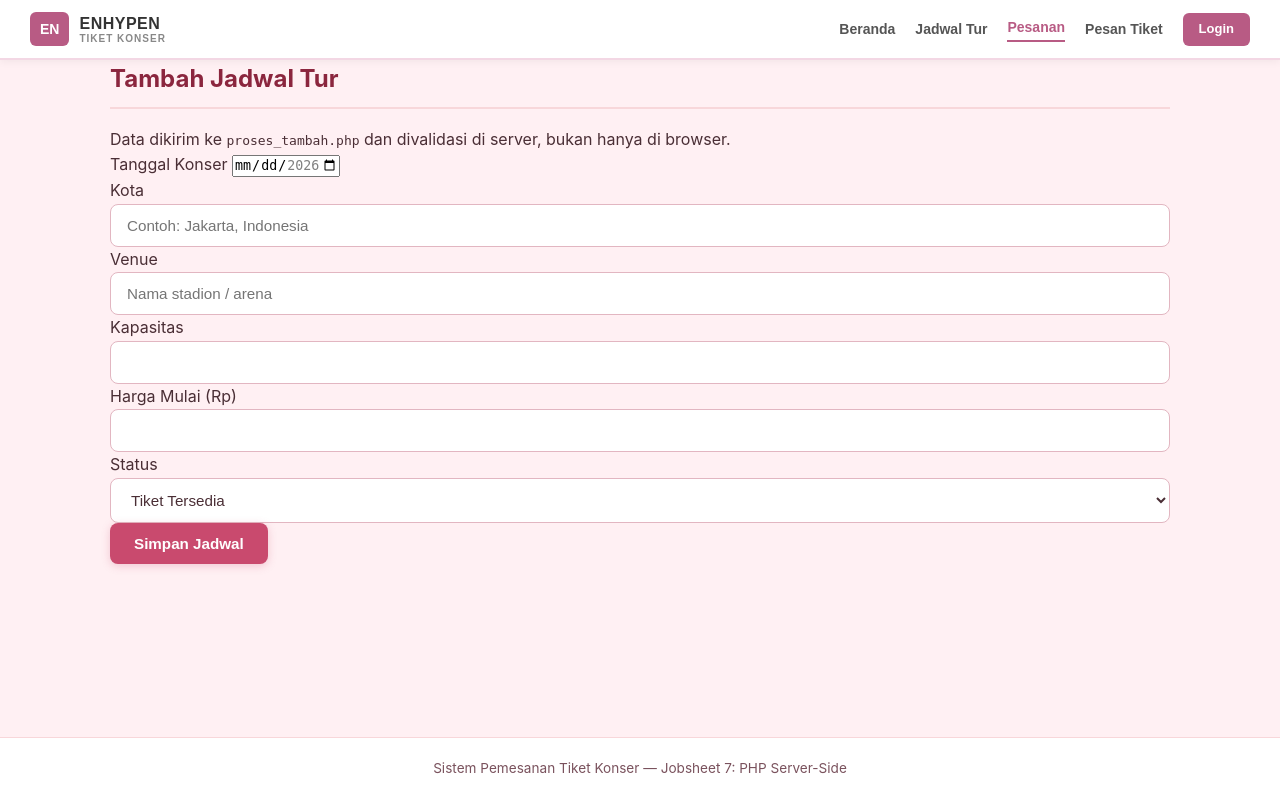
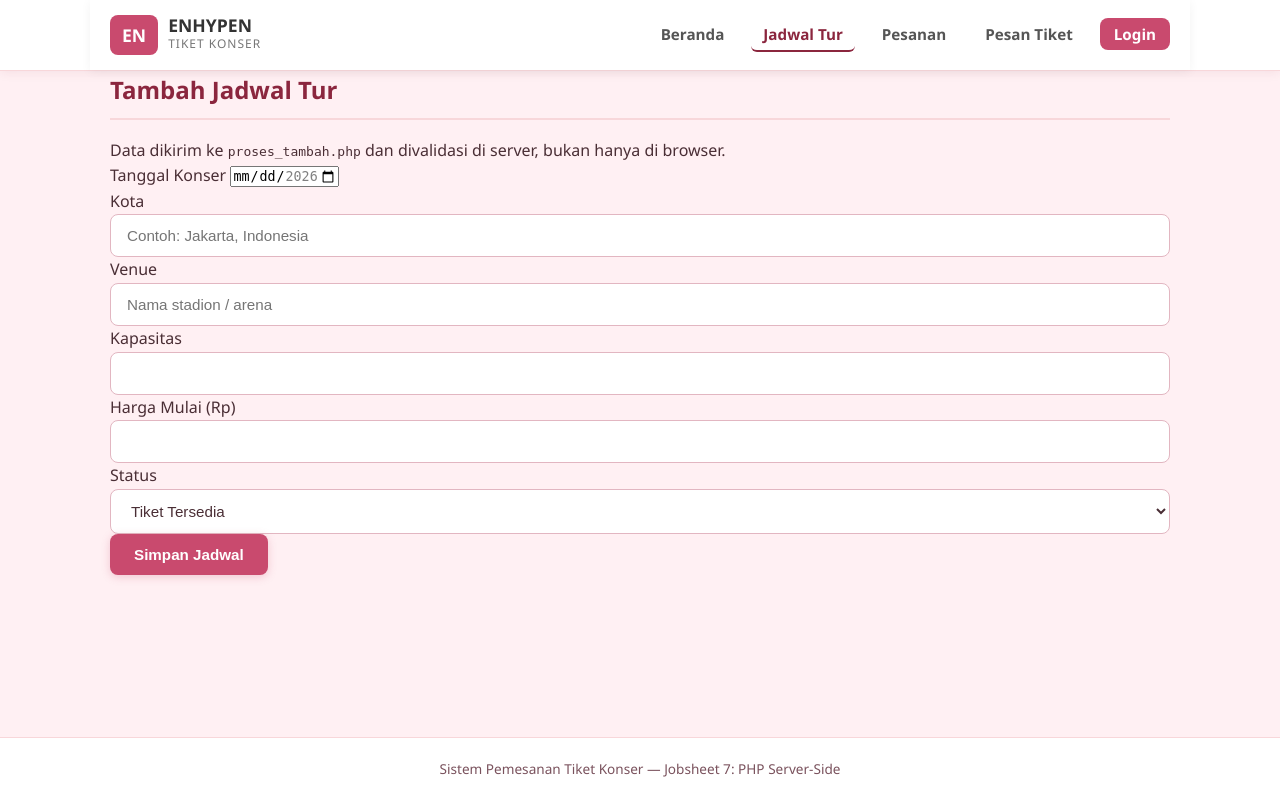
Before and after one commit to pinkannanda/pemrogramanweb2026, a PHP site: page /jadwal/tambah.php in a window 1280 px wide. Run offline with PHP 8.4, Linux system fonts and the light colour scheme; data that the repository does not hold is empty.

Commit message:
Fix orders table layout and mobile responsive navbar header

```diff
--- a/enhypen-tiket/includes/header.php
+++ b/enhypen-tiket/includes/header.php
@@ -2,43 +2,93 @@
 if (session_status() === PHP_SESSION_NONE) {
     session_start();
 }
+$isLoggedIn = isset($_SESSION['user']);
+$username = $isLoggedIn ? $_SESSION['user']['username'] : '';
 ?>
 <!DOCTYPE html>
 <html lang="id">
 <head>
-    <meta charset="UTF-8">
-    <meta name="viewport" content="width=device-width, initial-scale=1.0">
-    <title>Pesan Tiket — ENHYPEN Tickets</title>
-    <link rel="stylesheet" href="/assets/css/style.css">
-    <link rel="stylesheet" href="../assets/css/style.css">
+  <meta charset="UTF-8">
+  <meta name="viewport" content="width=device-width, initial-scale=1.0">
+  <title><?= isset($pageTitle) ? h($pageTitle) . ' - ' : '' ?>ENHYPEN Konser</title>
+  <link rel="stylesheet" href="/assets/css/style.css">
+  <style>
+    /* Style Navbar Responsive */
+    .navbar-container {
+      display: flex;
+      justify-content: space-between;
+      align-items: center;
+      padding: 15px 20px;
+      background-color: #ffffff;
+      box-shadow: 0 2px 10px rgba(0,0,0,0.05);
+      flex-wrap: wrap;
+      gap: 10px;
+    }
+    .nav-menu {
+      display: flex;
+      gap: 15px;
+      align-items: center;
+      list-style: none;
+      margin: 0;
+      padding: 0;
+      flex-wrap: wrap;
+    }
+    .nav-menu a {
+      text-decoration: none;
+      color: #555;
+      font-weight: 600;
+      font-size: 0.95rem;
+      padding: 6px 12px;
+      border-radius: 6px;
+      transition: all 0.2s;
+    }
+    .nav-menu a.active, .nav-menu a:hover {
+      color: #8b263e;
+      border-bottom: 2px solid #8b263e;
+    }
+    @media (max-width: 768px) {
+      .navbar-container {
+        flex-direction: column;
+        align-items: flex-start;
+      }
+      .nav-menu {
+        width: 100%;
+        justify-content: flex-start;
+        gap: 8px;
+      }
+      .nav-menu a {
+        font-size: 0.85rem;
+        padding: 5px 8px;
+      }
+    }
+  </style>
 </head>
-<body>
-    <header style="background: #ffffff; border-bottom: 2px solid #f3d7e4; padding: 12px 30px; display: flex; align-items: center; justify-content: space-between; box-shadow: 0 2px 8px rgba(0,0,0,0.05); font-family: sans-serif;">
-        <!-- Logo ENHYPEN -->
-        <div style="display: flex; align-items: center; gap: 10px;">
-            <span style="background: #b85b84; color: #ffffff; font-weight: bold; padding: 6px 10px; border-radius: 6px; font-size: 14px; display: inline-block;">EN</span>
-            <div style="display: flex; flex-direction: column; line-height: 1.2;">
-                <strong style="color: #333333; font-size: 16px; letter-spacing: 0.5px;">ENHYPEN</strong>
-                <small style="color: #888888; font-size: 10px; font-weight: 600; letter-spacing: 1px;">TIKET KONSER</small>
-            </div>
-        </div>
+<body style="background-color: #fff0f3; margin: 0; font-family: 'Segoe UI', Tahoma, Geneva, Verdana, sans-serif;">
 
-        <!-- Menu Navigasi & User Info -->
-        <nav style="display: flex; align-items: center; gap: 20px;">
-            <a href="/" style="text-decoration: none; color: #555555; font-weight: 600; font-size: 14px; transition: color 0.2s;">Beranda</a>
-            <a href="/jadwal/list.php" style="text-decoration: none; color: #555555; font-weight: 600; font-size: 14px; transition: color 0.2s;">Jadwal Tur</a>
-            <a href="/pesanan/list.php" style="text-decoration: none; color: #b85b84; font-weight: 700; font-size: 14px; border-bottom: 2px solid #b85b84; padding-bottom: 2px;">Pesanan</a>
-            <a href="/pesanan/tambah.php" style="text-decoration: none; color: #555555; font-weight: 600; font-size: 14px; transition: color 0.2s;">Pesan Tiket</a>
+<header style="background: #ffffff; border-bottom: 1px solid #f8d7da;">
+  <div class="navbar-container" style="max-width: 1100px; margin: 0 auto;">
+    <a href="/index.php" style="display: flex; align-items: center; gap: 10px; text-decoration: none;">
+      <div style="background-color: #c94a6e; color: #fff; font-weight: bold; padding: 6px 12px; border-radius: 8px; font-size: 1.1rem;">EN</div>
+      <div>
+        <div style="color: #333; font-weight: 800; font-size: 1.1rem; line-height: 1;">ENHYPEN</div>
+        <div style="color: #777; font-size: 0.75rem; letter-spacing: 1px;">TIKET KONSER</div>
+      </div>
+    </a>
 
-            <?php if (isset($_SESSION['user_id'])): ?>
-                <div style="display: flex; align-items: center; gap: 12px; margin-left: 15px; padding-left: 15px; border-left: 1px solid #e0e0e0;">
-                    <span style="background: #fdf0f5; color: #b85b84; font-weight: 700; font-size: 13px; padding: 6px 12px; border-radius: 20px; border: 1px solid #f3d7e4;">
-                        Hi, <?= htmlspecialchars($_SESSION['nama'] ?? $_SESSION['username']) ?>
-                    </span>
-                    <a href="/auth/logout.php" style="text-decoration: none; color: #dc3545; font-weight: 700; font-size: 13px; background: #fff0f0; padding: 6px 12px; border-radius: 6px; border: 1px solid #f8d7da; transition: all 0.2s;">Logout</a>
-                </div>
-            <?php else: ?>
-                <a href="/auth/login.php" style="text-decoration: none; color: #ffffff; background: #b85b84; font-weight: 600; font-size: 13px; padding: 6px 16px; border-radius: 6px;">Login</a>
-            <?php endif; ?>
-        </nav>
-    </header>
+    <ul class="nav-menu">
+      <li><a href="/index.php" class="<?= ($activePage ?? '') === 'beranda' ? 'active' : '' ?>">Beranda</a></li>
+      <li><a href="/jadwal/list.php" class="<?= ($activePage ?? '') === 'jadwal' ? 'active' : '' ?>">Jadwal Tur</a></li>
+      <li><a href="/pesanan/list.php" class="<?= ($activePage ?? '') === 'pesanan' ? 'active' : '' ?>">Pesanan</a></li>
+      <li><a href="/pesanan/tambah.php" class="<?= ($activePage ?? '') === 'pesan_tiket' ? 'active' : '' ?>">Pesan Tiket</a></li>
+
+      <?php if ($isLoggedIn): ?>
+        <li style="background-color: #fce4ec; color: #8b263e; padding: 6px 12px; border-radius: 20px; font-size: 0.85rem; font-weight: 600;">
+          Hi, <?= h($username) ?>
+        </li>
+        <li><a href="/auth/logout.php" style="background-color: #c94a6e; color: #fff; padding: 6px 14px; border-radius: 8px; border-bottom: none;">Logout</a></li>
+      <?php else: ?>
+        <li><a href="/auth/login.php" style="background-color: #c94a6e; color: #fff; padding: 6px 14px; border-radius: 8px; border-bottom: none;">Login</a></li>
+      <?php endif; ?>
+    </ul>
+  </div>
+</header>
```
Also changed, not shown: enhypen-tiket/pesanan/list.php (+107 -80 lines).
